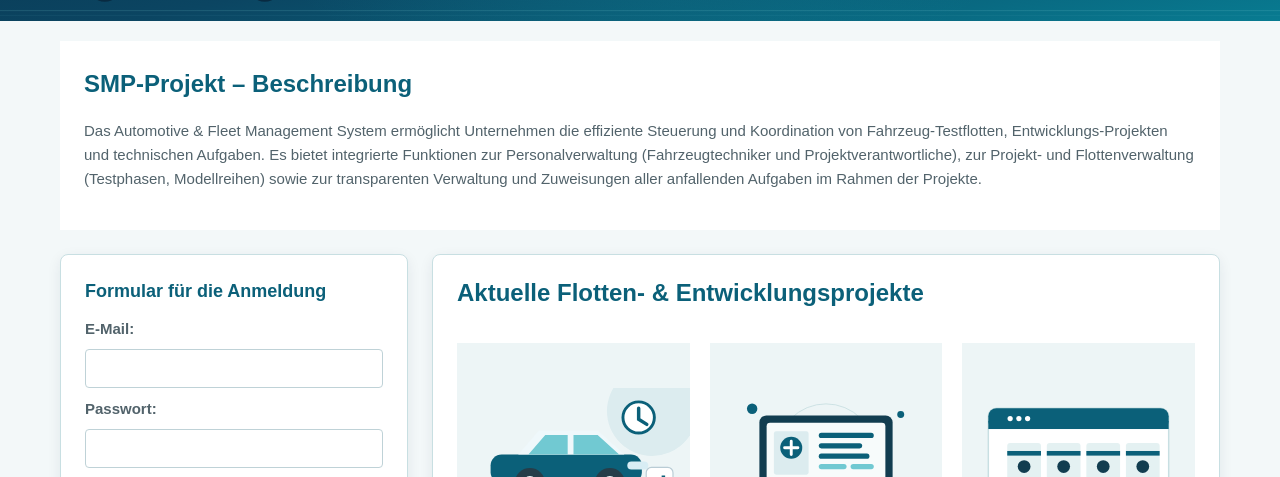
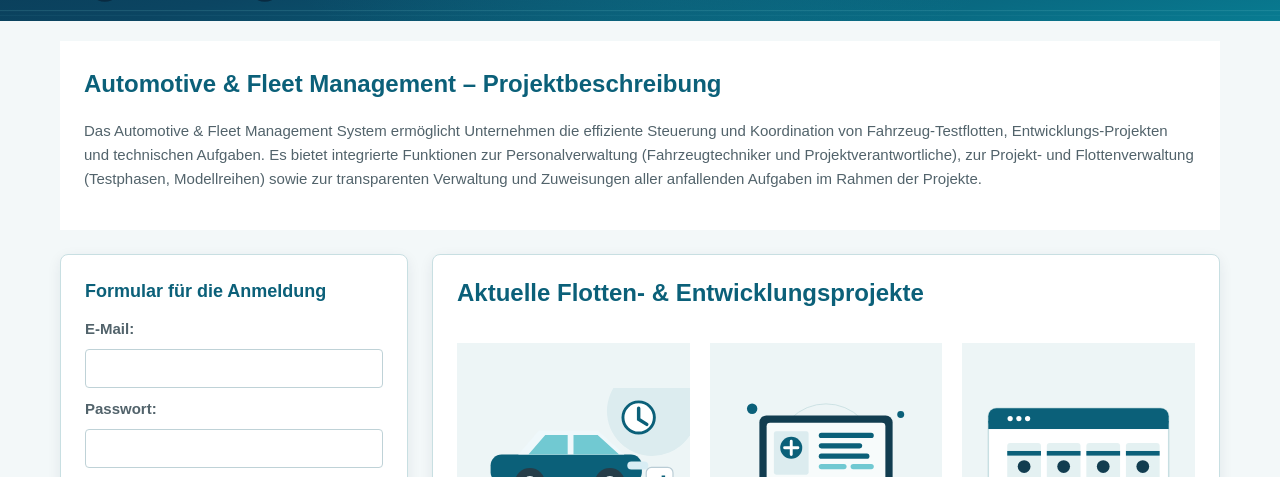
Before and after one commit to GjergjBrahimi-cyber/Automative-Fleet-Management, a plain HTML site: page index.html in a window 1280 px wide. Shown: the part 316-793 px from the top of the page. Drawn offline with Linux system fonts and the light colour scheme.

Commit message:
Update project page heading
Co-authored-by: Copilot <223556219+Copilot@users.noreply.github.com>

```diff
--- a/index.html
+++ b/index.html
@@ -27,7 +27,7 @@
   </header>
   <main class="container page">
     <article class="maininfo" lang="de">
-      <h2 class="title">SMP-Projekt – Beschreibung</h2>
+      <h2 class="title">Automotive &amp; Fleet Management – Projektbeschreibung</h2>
       <p>
         Das Automotive & Fleet Management System ermöglicht Unternehmen die effiziente Steuerung und Koordination von Fahrzeug-Testflotten, Entwicklungs-Projekten und technischen Aufgaben. Es bietet integrierte Funktionen zur Personalverwaltung (Fahrzeugtechniker und Projektverantwortliche), zur Projekt- und Flottenverwaltung (Testphasen, Modellreihen) sowie zur transparenten Verwaltung und Zuweisungen aller anfallenden Aufgaben im Rahmen der Projekte.
       </p>
```
